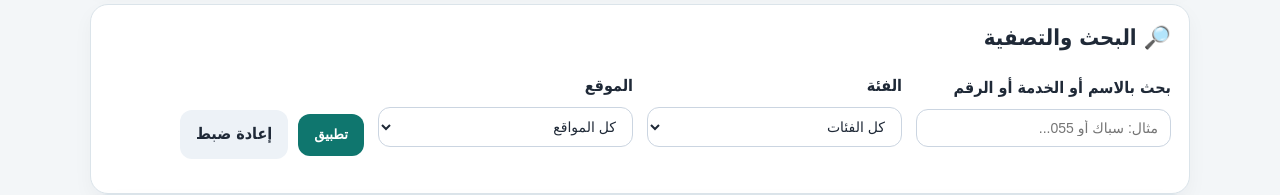
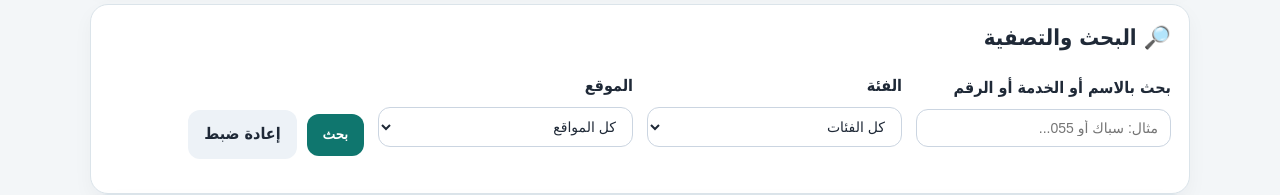
Before and after one commit to fz0fz0fz/dalil-qurain, a Flask app: page / in a window 1280 px wide. Shown: the part 334-529 px from the top of the page. Run offline with Flask 3, Linux system fonts and the light colour scheme; data comes from the database, SQL or seed files in the repository; data that the repository does not hold is empty.

Commit message:
Update index.html

```diff
--- a/templates/index.html
+++ b/templates/index.html
@@ -43,7 +43,7 @@
         </div>
 
         <div class="filter-actions">
-            <button type="submit" class="btn-primary">تطبيق</button>
+            <button type="submit" class="btn-primary">بحث</button>
             <a href="{{ url_for('index') }}" class="btn-secondary">إعادة ضبط</a>
         </div>
     </form>
```
